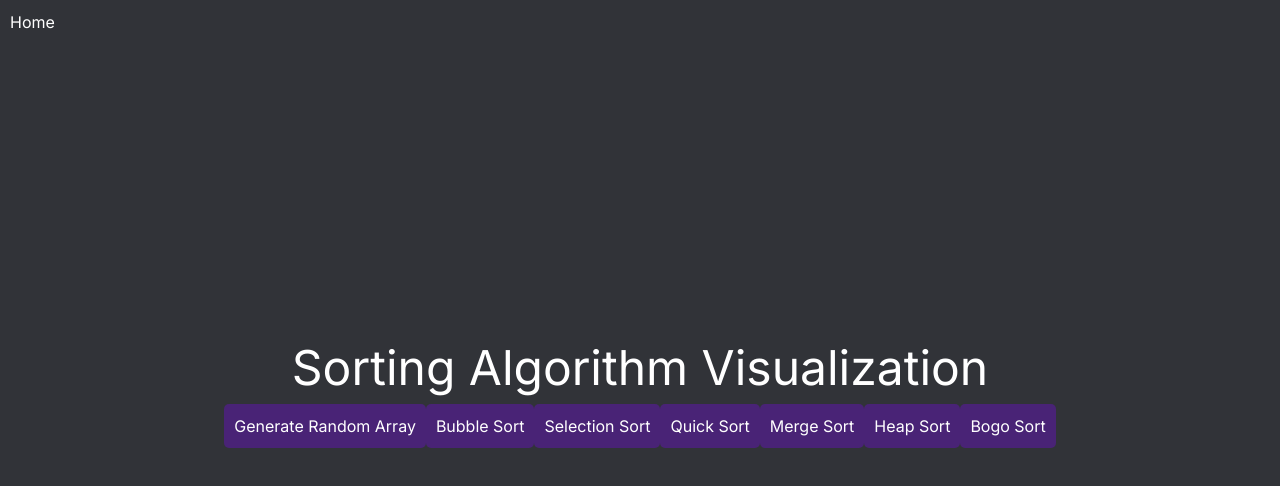
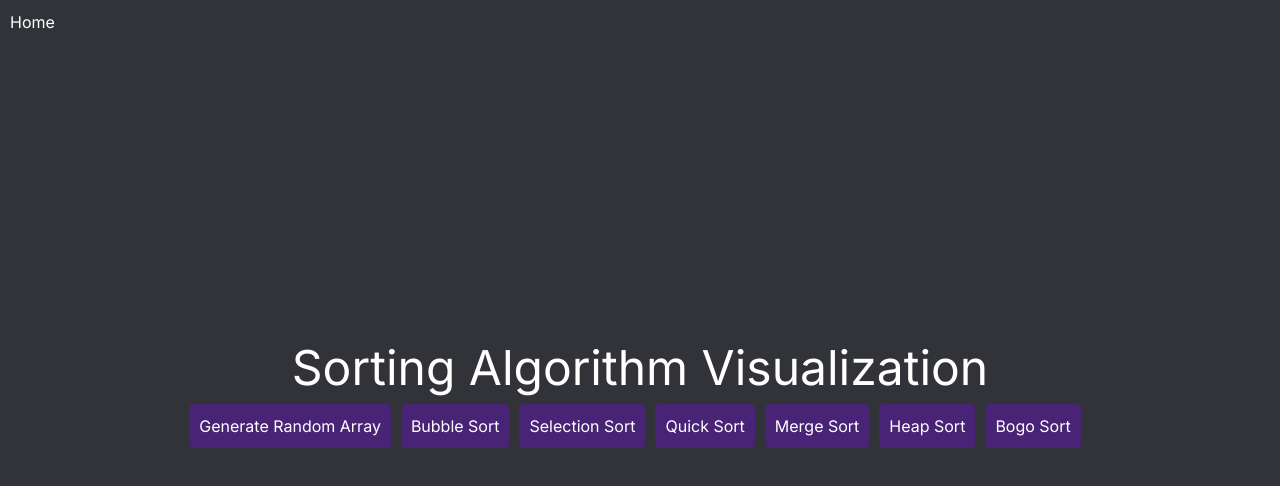
Before and after one commit to MA5951/Scouting-System-Interface, a Next.js app: page /sortingAlgorithms in a window 1280 px wide. Shown: the top 486 px of the page. Built offline with nearby package versions, Linux system fonts and the light colour scheme.

Commit message:
margin for sorting algorithms

```diff
--- a/src/app/sortingAlgorithms/page.tsx
+++ b/src/app/sortingAlgorithms/page.tsx
@@ -51,13 +51,13 @@ const SortingAlgorithms = () => {
             <div style={{ color: 'white', textAlign: 'center' }}>
                 <h1 style={{ textAlign: 'center', marginBottom: '0px', fontSize: '48px' }}>Sorting Algorithm Visualization</h1>
                 <div style={{ textAlign: 'center' }}>
-                    <button className='purpleButton' onClick={() => generateRandomArray()}>Generate Random Array</button>
-                    <button className='purpleButton' onClick={() => performSort(SortingAlgorithm.BubbleSort)}>Bubble Sort</button>
-                    <button className='purpleButton' onClick={() => performSort(SortingAlgorithm.SelectionSort)}>Selection Sort</button>
-                    <button className='purpleButton' onClick={() => performSort(SortingAlgorithm.QuickSort)}>Quick Sort</button>
-                    <button className='purpleButton' onClick={() => performSort(SortingAlgorithm.MergeSort)}>Merge Sort</button>
-                    <button className='purpleButton' onClick={() => performSort(SortingAlgorithm.HeapSort)}>Heap Sort</button>
-                    <button className='purpleButton' onClick={() => performSort(SortingAlgorithm.BogoSort)}>Bogo Sort</button>
+                    <button className='purpleButton' style={{ marginRight: '10px' }} onClick={() => generateRandomArray()}>Generate Random Array</button>
+                    <button className='purpleButton' style={{ marginRight: '10px' }} onClick={() => performSort(SortingAlgorithm.BubbleSort)}>Bubble Sort</button>
+                    <button className='purpleButton' style={{ marginRight: '10px' }} onClick={() => performSort(SortingAlgorithm.SelectionSort)}>Selection Sort</button>
+                    <button className='purpleButton' style={{ marginRight: '10px' }} onClick={() => performSort(SortingAlgorithm.QuickSort)}>Quick Sort</button>
+                    <button className='purpleButton' style={{ marginRight: '10px' }} onClick={() => performSort(SortingAlgorithm.MergeSort)}>Merge Sort</button>
+                    <button className='purpleButton' style={{ marginRight: '10px' }} onClick={() => performSort(SortingAlgorithm.HeapSort)}>Heap Sort</button>
+                    <button className='purpleButton' style={{ marginRight: '10px' }} onClick={() => performSort(SortingAlgorithm.BogoSort)}>Bogo Sort</button>
                 </div>
             </div>
             <div style={{ marginTop: '20px', display: 'flex', gap: '5px' }}>
```
